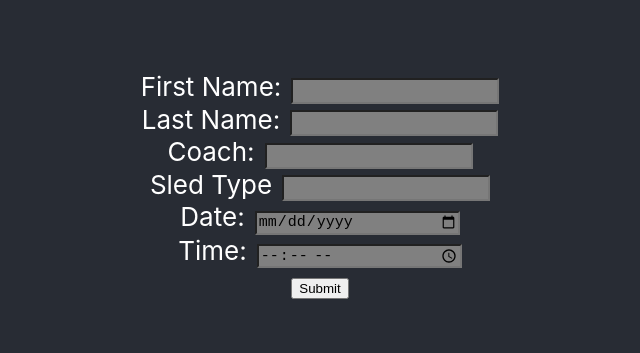
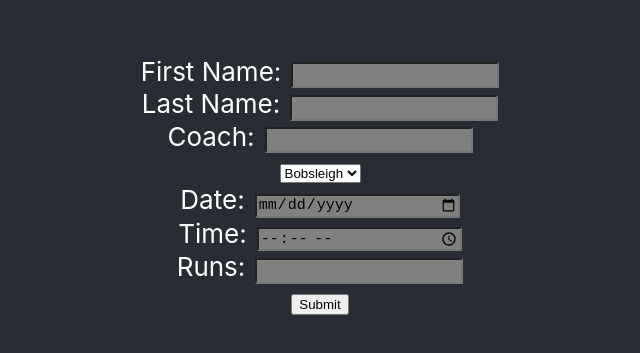
Before and after one commit to TedKordas/athlogin, a React (Create React App) app: page / in a window 1280 px wide. Shown: the part 215-568 px from the top of the page, without its empty margins (320-960 px from the left). Built offline with nearby package versions, Linux system fonts and the light colour scheme.

Commit message:
Fixing posts

```diff
--- a/src/App.js
+++ b/src/App.js
@@ -5,35 +5,41 @@ function App() {
   return (
     <div className="App">
       <header className="App-header">
-      <div id="error"></div>
-      <form id="form" method="POST" action="/startList"></form>
+        <form id="form" method="POST" action="/">
           <div>
-          <label for="firstName">First Name:</label>
+            <label htmlFor="firstName">First Name:</label>
             <input id="firstName" name="firstName" type="text" required></input>
           </div>
           <div>
-          <label for="lastName">Last Name:</label>
+            <label htmlFor="lastName">Last Name:</label>
             <input id="lastName" name="lastName" type="text" required></input>
           </div>
           <div>
-          <label for="coach">Coach:</label>
+            <label htmlFor="coach">Coach:</label>
             <input id="coach" name="coach" type="text" required></input>
           </div>
           <div>
-          <label for="sledType">Sled Type</label>
-          <input id="sledType" name="sledType" type="text" required></input>
+            <select>
+              <option value="bobsleigh">Bobsleigh</option>
+              <option value="skeleton">Skeleton</option>
+            </select>
           </div>
           <div>
-          <label for="date">Date:</label>
+            <label htmlFor="date">Date:</label>
             <input id="date" name="date" type="date" required></input>
           </div>
           <div>
-          <label for="time">Time:</label>
+            <label htmlFor="time">Time:</label>
             <input id="time" name="time" type="time" required></input>
+          </div>
+          <div>
+            <label htmlFor="runs">Runs:</label>
+            <input id="runs" name="runs" type="number" min="1" max="10" required></input>
           </div>
           <div>
             <button type="submit">Submit</button>
           </div>
+        </form>
       </header>
     </div>
   );
```
Also changed, not shown: src/posting.js (+11 -2 lines), src/App.css (line endings or trailing spaces). Lines whose indentation alone changed are shown as unchanged.
